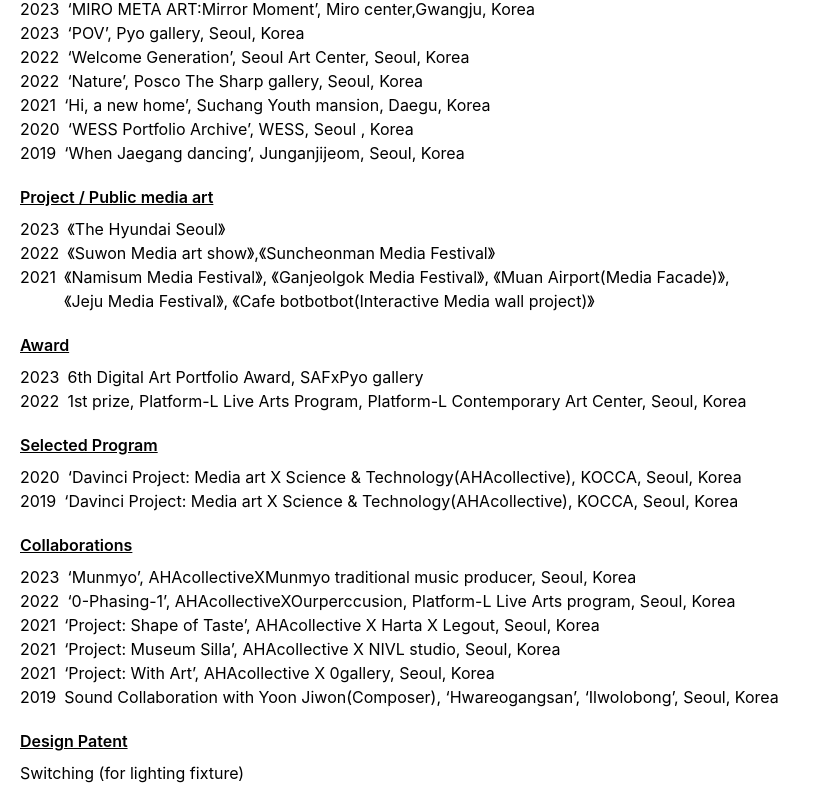
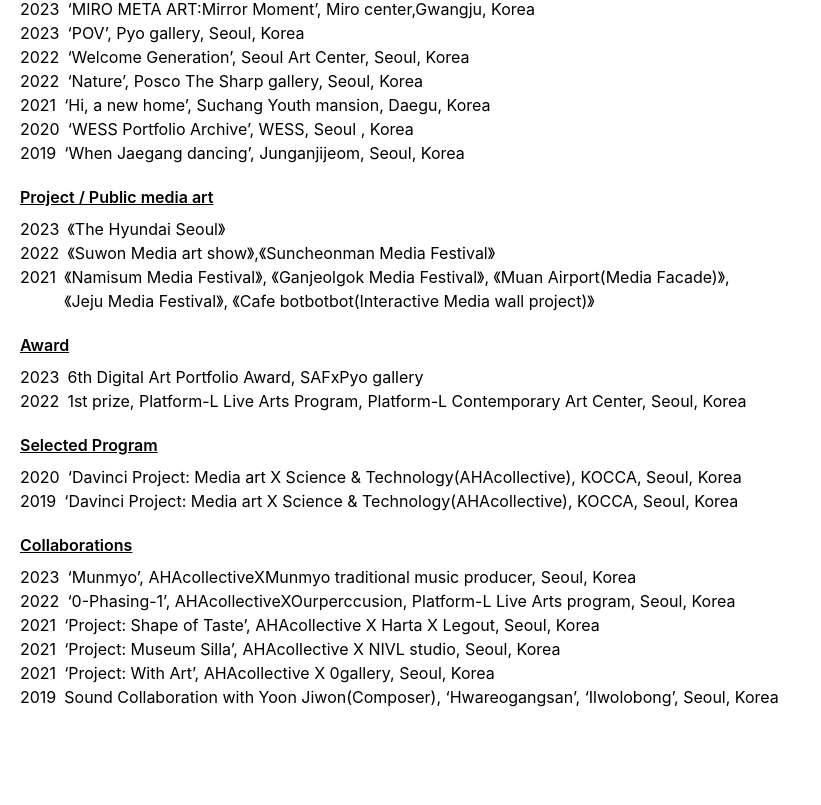
Before and after one commit to ddungpal/portfolio-jiwon, a React (Create React App) app: page /about in a window 1280 px wide. Shown: the part 2475-3280 px from the top of the page, without its empty margins (0-821 px from the left). After the commit the page ends 3204 px from the top, so only its background shows below. Built offline with nearby package versions, Linux system fonts and the light colour scheme; no server answers.

Commit message:
delete design patent in about

```diff
--- a/src/pages/About.jsx
+++ b/src/pages/About.jsx
@@ -956,7 +956,7 @@
             </>
           )}
         </div>
-        <div className="p-5 pt-0 ">
+        {/* <div className="p-5 pt-0 ">
           {koMode ? (
             <>
               {" "}
@@ -970,7 +970,7 @@
               <p>Switching (for lighting fixture)</p>
             </>
           )}
-        </div>
+        </div> */}
         {/* <div className="p-5 pt-0 ">
           <p className="mb-2 underline font-semibold">Education</p>
           <p>(MA,BA) Oriental painting, Seoul National University, Korea</p>
```
